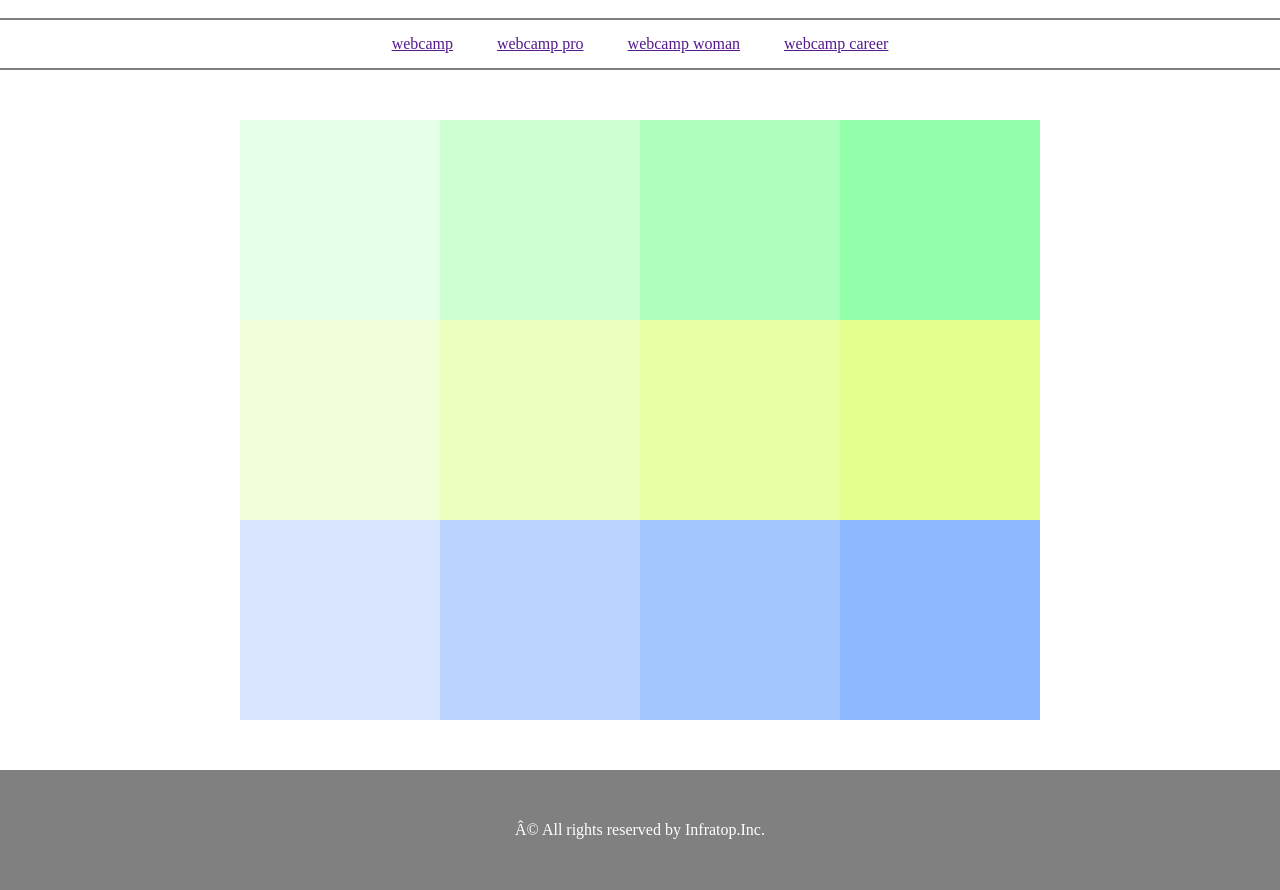
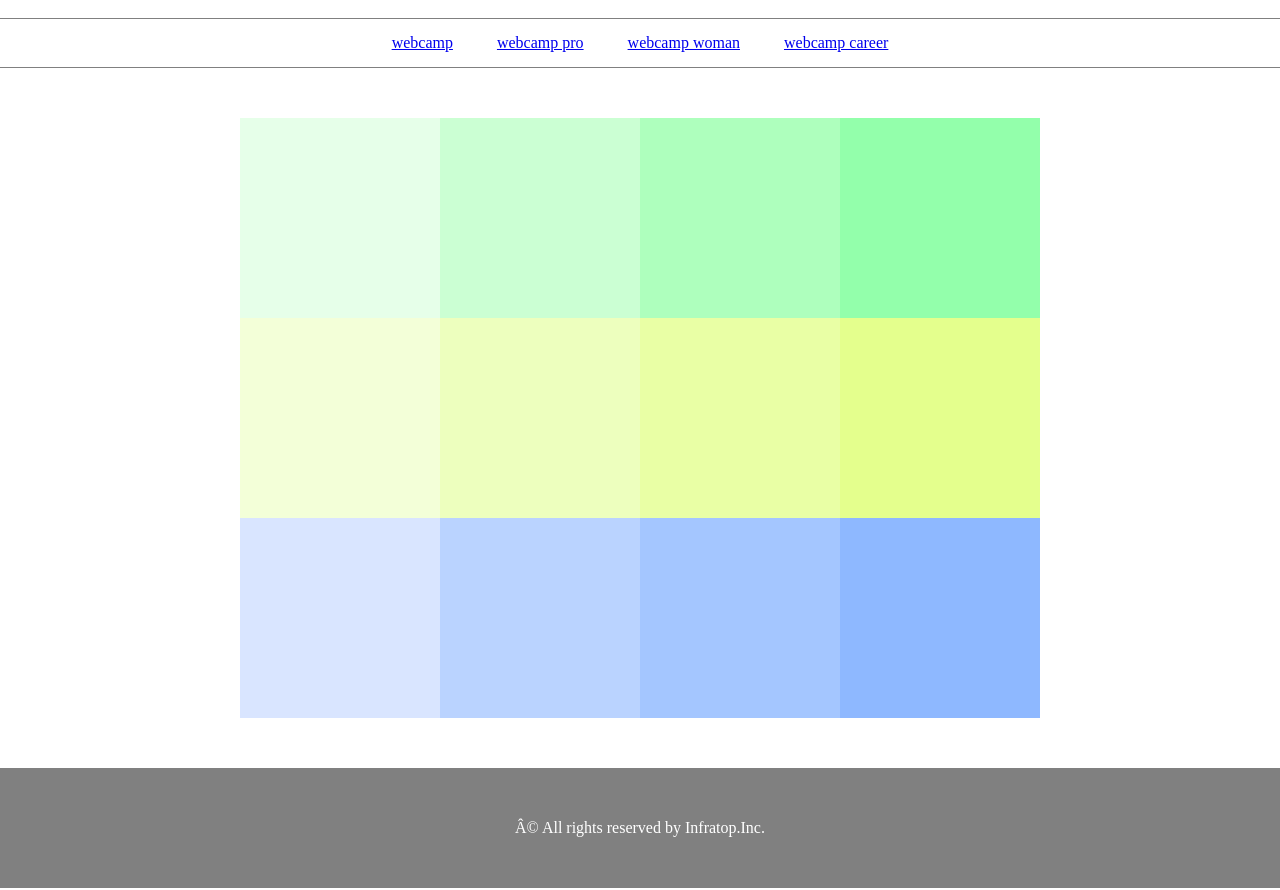
Before and after one commit to Naoki-Nomi/chapter5_exercise, a plain HTML site: page index.html in a window 1280 px wide. Shown: the part 59-949 px from the top of the page. Drawn offline with Linux system fonts and the light colour scheme.

Commit message:
[Finish]答え見て修正済み

```diff
--- a/index.html
+++ b/index.html
@@ -5,51 +5,39 @@
   <title>chapter5_exercise</title>
   <link rel="stylesheet" href="style.css">
 </head>
-
 <body>
   <header>
-    <h1 class="headline">
-      <a href="index.html">infratop</a>
-    </h1>
-    <nav class="nav">
-      <ol class="list">
-        <li class="oi-list">
-          <a href="">webcamp</a>
-        </li>
-        <li class="oi-list">
-          <a href="">webcamp pro</a>
-        </li>
-        <li class="oi-list">
-          <a href="">webcamp woman</a>
-        </li>
-        <li class="oi-list">
-          <a href="">webcamp career</a>
-        </li>
-      </ol>
-  </nav>
+    <h1><a href="http://infratop.jp/">infratop</a></h1>
   </header>
 
+  <nav class="nav">
+      <ul class="nav-list">
+        <li class="nav-list-item"><a href="http://web-camp.io/">webcamp</a></li>
+        <li class="nav-list-item">
+          <a href="http://web-camp.io/pro/">webcamp pro</a>
+        </li>
+        <li class="nav-list-item">
+          <a href="http://web-camp.io/woman/">webcamp woman</a>
+        </li>
+        <li class="nav-list-item">
+          <a href="http://web-camp.io/career/">webcamp career</a>
+        </li>
+      </ul>
+  </nav>
+
   <div class="main">
-    <div class="main-1">
-      <p class="color-box1"></p>
-      <p class="color-box2"></p>
-      <p class="color-box3"></p>
-    </div>
-    <div class="main-2">
-      <p class="color-box4"></p>
-      <p class="color-box5"></p>
-      <p class="color-box6"></p>
-    </div>
-    <div class="main-3">
-      <p class="color-box7"></p>
-      <p class="color-box8"></p>
-      <p class="color-box9"></p>
-    </div>
-    <div class="main-4">
-      <p class="color-box10"></p>
-      <p class="color-box11"></p>
-      <p class="color-box12"></p>
-    </div>
+    <div class="box1"></div>
+    <div class="box2"></div>
+    <div class="box3"></div>
+    <div class="box4"></div>
+    <div class="box5"></div>
+    <div class="box6"></div>
+    <div class="box7"></div>
+    <div class="box8"></div>
+    <div class="box9"></div>
+    <div class="box10"></div>
+    <div class="box11"></div>
+    <div class="box12"></div>
   </div>
 
   <footer>
--- a/style.css
+++ b/style.css
@@ -4,99 +4,100 @@
   box-sizing: border-box;
 }
 
-.headline {
+header {
   width: 100%;
+  padding: 20px 0;
   text-align: center;
-  margin: 20px auto;
 }
 
-.nav {
+.nav-list {
   text-align: center;
   padding: 15px 0;
-  border-top: 2px solid gray;
-  border-bottom: 2px solid gray;
+  margin: 0 auto;
+  border-top: 1px solid gray;
+  border-bottom: 1px solid gray;
 }
 
-.list {
-  border-top; 1px solid #c0c0c0;
-}
-
-.oi-list {
+.nav-list-item {
   list-style: none;
   display: inline-block;
   margin: 0 20px;
 }
 
 .main {
-  width: 100%;
+  width: 800px;
   margin: 50px auto;
   display: flex;
-  justify-content: center;
+  flex-wrap: wrap;
 }
 
-.color-box1 {
+.box1 {
   width: 200px;
   height: 200px;
   background-color: #e6ffe9;
 }
 
-.color-box2 {
+.box2 {
+  width: 200px;
+  height: 200px;
+  background-color: #cbffd3;
+}
+
+.box3 {
+  width: 200px;
+  height: 200px;
+  background-color: #aeffbd;
+}
+
+.box4 {
+  width: 200px;
+  height: 200px;
+  background-color: #93ffab;
+}
+
+.box5 {
   width: 200px;
   height: 200px;
   background-color: #f3ffd8;
 }
 
-.color-box3 {
-  width: 200px;
-  height: 200px;
-  background-color: #d9e5ff;
-
-}
-.color-box4 {
-  width: 200px;
-  height: 200px;
-  background-color: #cdffd3;
-}
-
-.color-box5 {
+.box6 {
   width: 200px;
   height: 200px;
   background-color: #edffbe;
 }
 
-.color-box6 {
+.box7 {
+  width: 200px;
+  height: 200px;
+  background-color: #e9ffa5;
+}
+
+.box8 {
+  width: 200px;
+  height: 200px;
+  background-color: #e4ff8d;
+}
+
+.box9 {
+  width: 200px;
+  height: 200px;
+  background-color: #d9e5ff;
+}
+
+.box10 {
   width: 200px;
   height: 200px;
   background-color: #bad3ff;
 }
 
-.color-box7 {
-  width: 200px;
-  height: 200px;
-  background-color: #aeffbd;
-
-}
-.color-box8 {
-  width: 200px;
-  height: 200px;
-  background-color: #e9ffa5;
-}
-.color-box9 {
+.box11 {
   width: 200px;
   height: 200px;
   background-color: #a4c6ff;
 }
-.color-box10 {
-  width: 200px;
-  height: 200px;
-  background-color: #93ffab;
-}
-.color-box11 {
-  width: 200px;
-  height: 200px;
-  background-color: #e4ff8d;
-}
-.color-box12 {
+
+.box12 {
   width: 200px;
   height: 200px;
   background-color: #8eb8ff;
@@ -111,5 +112,5 @@ footer {
 }
 
 .footer-text {
-  color: white
+  color: white;
 }
```
